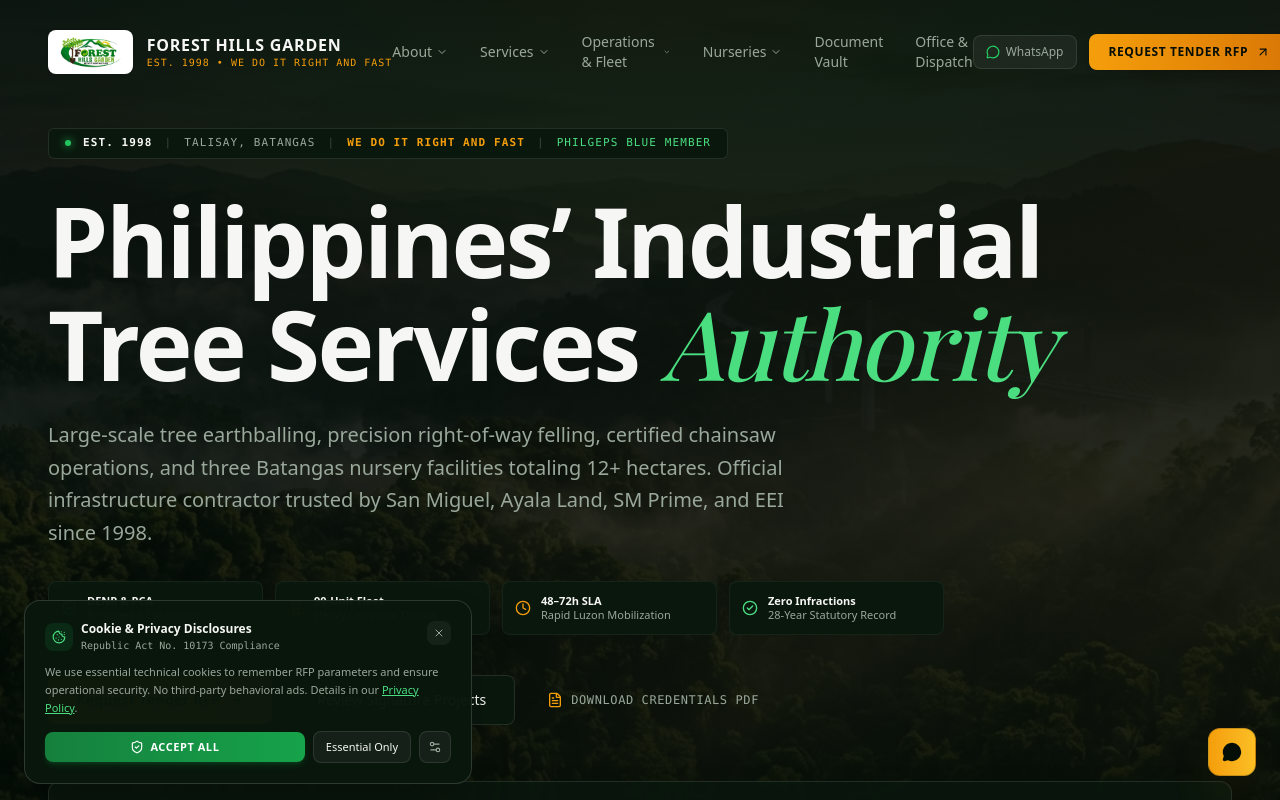
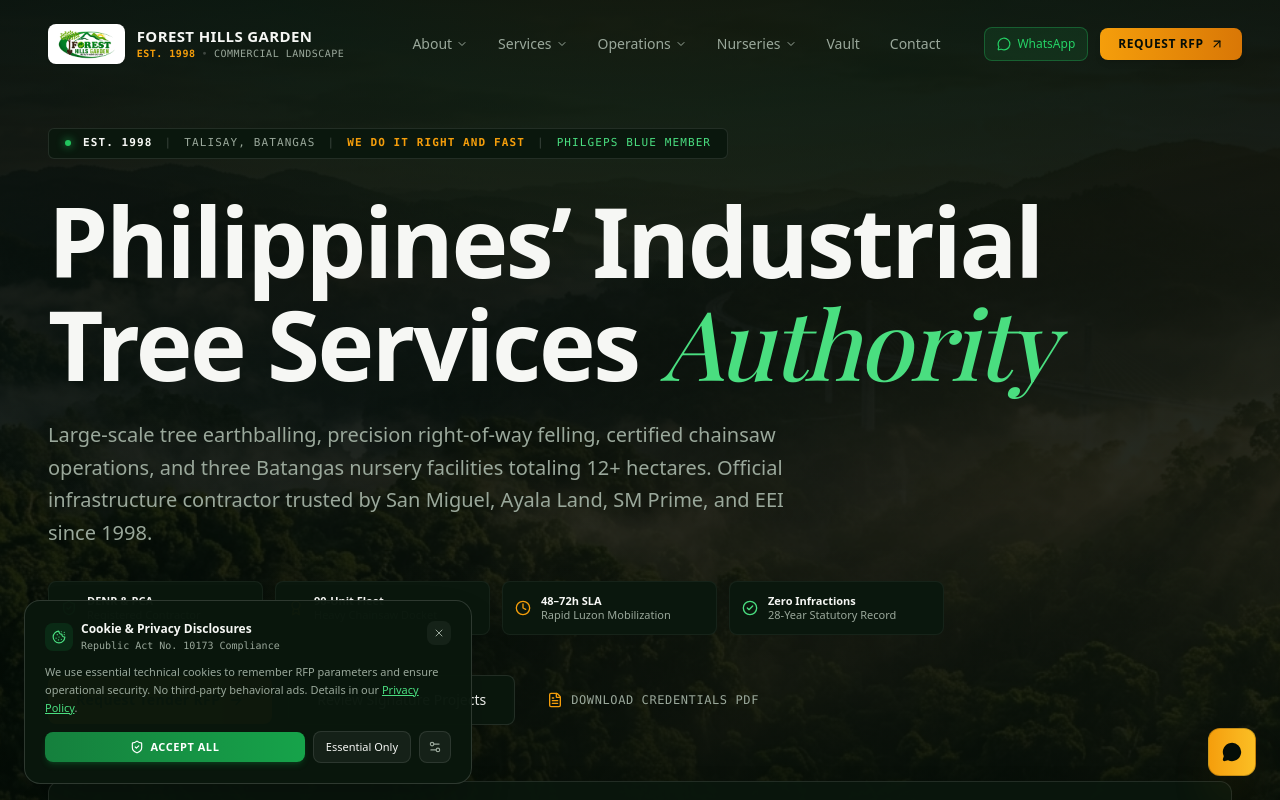
Before and after one commit to cyyy-17/fhg, a Next.js app: page / in a window 1280 px wide. Shown: the top 800 px of the page. Built offline with nearby package versions, Linux system fonts and the light colour scheme.

Commit message:
fix(navbar): eliminate text wrapping, compact brand ledger, and expand desktop spacing

```diff
--- a/src/components/Navbar.tsx
+++ b/src/components/Navbar.tsx
@@ -59,7 +59,7 @@
     ],
   },
   {
-    label: "Operations & Fleet",
+    label: "Operations",
     href: "/projects",
     subItems: [
       { label: "Signature Projects", href: "/projects#projects", badge: "Verified" },
@@ -76,11 +76,11 @@
     ],
   },
   {
-    label: "Document Vault",
+    label: "Vault",
     href: "/#vault",
   },
   {
-    label: "Office & Dispatch",
+    label: "Contact",
     href: "/contact",
   },
 ];
@@ -151,36 +151,38 @@
           : "py-5 bg-transparent border-b border-transparent"
       }`}
     >
-      <div className="w-full max-w-7xl mx-auto px-6 md:px-12 flex items-center justify-between">
+      <div className="w-full max-w-[1600px] mx-auto px-4 sm:px-6 lg:px-8 xl:px-12 flex items-center justify-between gap-4 lg:gap-8">
         {/* Brand Mark & Typographic Ledger */}
         <Link
           href="/"
-          className="flex items-center gap-3.5 group cursor-pointer shrink-0"
+          className="flex items-center gap-3 group cursor-pointer shrink-0 mr-2 lg:mr-6"
           aria-label="Forest Hills Garden Home"
         >
-          <div className="h-10 sm:h-11 bg-white px-2.5 py-1 rounded-lg flex items-center justify-center border border-white/20 group-hover:border-[#22c55e]/60 transition-all shadow-sm group-hover:shadow-[0_0_15px_rgba(34,197,94,0.3)]">
+          <div className="h-9 sm:h-10 px-2 rounded-lg bg-white flex items-center justify-center border border-white/25 group-hover:border-[#22c55e]/60 transition-all shadow-sm shrink-0">
             <Image
               src="/images/logo.png"
               alt="Forest Hills Garden Official Logo"
-              width={95}
-              height={40}
-              sizes="95px"
-              className="h-7 sm:h-8 w-auto object-contain"
+              width={75}
+              height={36}
+              sizes="75px"
+              className="h-6.5 sm:h-7.5 w-auto object-contain"
               priority
             />
           </div>
           <div className="flex flex-col">
-            <span className="font-bold text-[#f6f7f4] text-sm sm:text-base tracking-wider font-heading leading-tight group-hover:text-[#4ade80] transition-colors">
+            <span className="font-bold text-[#f6f7f4] text-sm sm:text-[15px] tracking-wide font-heading leading-tight group-hover:text-[#4ade80] transition-colors whitespace-nowrap">
               FOREST HILLS GARDEN
             </span>
-            <span className="text-[9px] sm:text-[10px] font-mono tracking-widest text-[#f59e0b] uppercase font-medium">
-              EST. 1998 • WE DO IT RIGHT AND FAST
+            <span className="text-[10px] font-mono tracking-wider text-[#9aa89b] uppercase whitespace-nowrap flex items-center gap-1.5 leading-tight mt-0.5">
+              <span className="text-[#f59e0b] font-semibold">EST. 1998</span>
+              <span className="text-white/20">•</span>
+              <span>COMMERCIAL LANDSCAPE</span>
             </span>
           </div>
         </Link>
 
         {/* Desktop Navigation */}
-        <nav className="hidden lg:flex items-center gap-6 xl:gap-8" aria-label="Main Navigation">
+        <nav className="hidden lg:flex items-center gap-1 xl:gap-1.5" aria-label="Main Navigation">
           {navItems.map((item) => {
             const active = isItemActive(item);
             return (
@@ -192,8 +194,10 @@
               >
                 <Link
                   href={item.href}
-                  className={`text-xs xl:text-sm font-medium transition-colors duration-200 flex items-center gap-1 py-1 ${
-                    active ? "text-[#4ade80]" : "text-[#9aa89b] hover:text-[#f6f7f4]"
+                  className={`px-3 py-1.5 rounded-lg text-xs xl:text-sm font-medium transition-all duration-200 flex items-center gap-1 whitespace-nowrap ${
+                    active
+                      ? "text-[#4ade80] bg-[#16a34a]/10"
+                      : "text-[#9aa89b] hover:text-[#f6f7f4] hover:bg-white/5"
                   }`}
                 >
                   <span>{item.label}</span>
@@ -235,12 +239,12 @@
         </nav>
 
         {/* Executive Action Trigger */}
-        <div className="flex items-center gap-3 shrink-0">
+        <div className="flex items-center gap-2.5 xl:gap-3 shrink-0">
           <a
             href="https://wa.me/639165667265"
             target="_blank"
             rel="noopener noreferrer"
-            className="hidden md:inline-flex items-center gap-1.5 px-3 py-2 rounded-lg font-medium text-xs bg-white/5 text-[#9aa89b] hover:text-[#f6f7f4] hover:bg-white/10 border border-white/10 transition-colors"
+            className="hidden xl:inline-flex items-center gap-1.5 px-3 py-2 rounded-lg font-medium text-xs bg-[#25d366]/10 text-[#25d366] hover:bg-[#25d366]/20 border border-[#25d366]/30 transition-colors whitespace-nowrap"
             aria-label="WhatsApp Dispatch"
           >
             <MessageCircle className="w-3.5 h-3.5 text-[#25d366]" />
@@ -249,9 +253,9 @@
 
           <Link
             href="/contact"
-            className="hidden sm:inline-flex items-center gap-2 px-5 py-2.5 rounded-lg font-semibold text-xs tracking-wider uppercase bg-linear-to-r from-[#f59e0b] to-[#d97706] hover:from-[#fbbf24] hover:to-[#f59e0b] text-[#050d07] shadow-md hover:shadow-[0_0_20px_rgba(245,158,11,0.3)] transition-all"
+            className="hidden sm:inline-flex items-center gap-1.5 px-4.5 py-2 rounded-lg font-bold text-xs tracking-wider uppercase bg-linear-to-r from-[#f59e0b] to-[#d97706] hover:from-[#fbbf24] hover:to-[#f59e0b] text-[#050d07] shadow-md hover:shadow-[0_0_20px_rgba(245,158,11,0.35)] transition-all whitespace-nowrap"
           >
-            <span>Request Tender RFP</span>
+            <span>Request RFP</span>
             <ArrowUpRight className="w-3.5 h-3.5" />
           </Link>
 
@@ -306,9 +310,9 @@
             <Link
               href="/contact"
               onClick={() => setMobileMenuOpen(false)}
-              className="mt-3 w-full py-3 rounded-lg text-center font-semibold text-xs uppercase tracking-wider bg-linear-to-r from-[#f59e0b] to-[#d97706] text-[#050d07] shadow-md"
+              className="mt-3 w-full py-3 rounded-lg text-center font-bold text-xs uppercase tracking-wider bg-linear-to-r from-[#f59e0b] to-[#d97706] text-[#050d07] shadow-md"
             >
-              Request Tender RFP
+              Request RFP
             </Link>
           </div>
 
```
